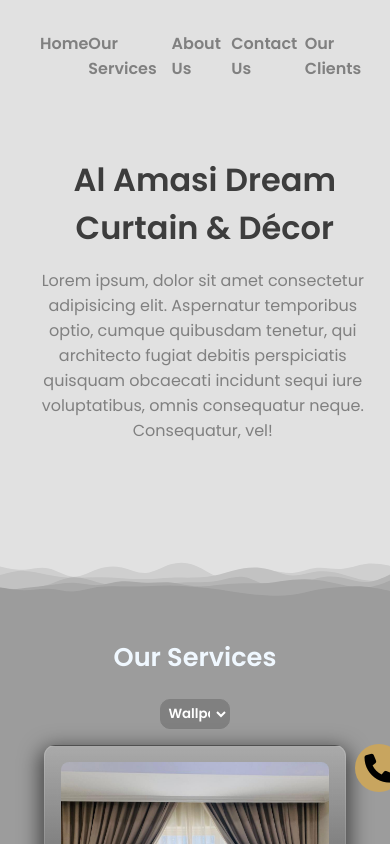
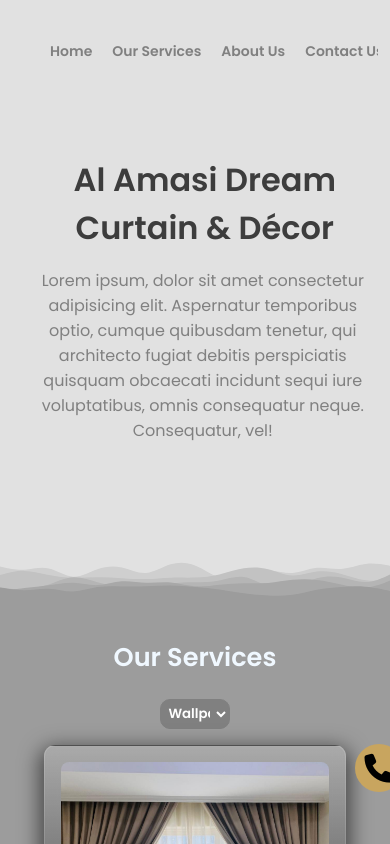
Before and after one commit to muhammad-salem-coder/curtain_website, a React (Vite) app: page / in a window 390 px wide. Shown: the top 844 px of the page. Built offline with nearby package versions, Linux system fonts and the light colour scheme.

Commit message:
Hosting using bunlde

```diff
--- a/src/index.css
+++ b/src/index.css
@@ -44,29 +44,42 @@ body::-webkit-scrollbar-thumb:hover {
   display: flex;
   padding: 15px 0;
   z-index: 1000;
+  overflow-x: auto;
 }
-
 .navbar ul {
   font-weight: 750;
   list-style: none;
   width: 100%;
   display: flex;
-  justify-content: space-around;
+  justify-content: space-evenly;
+  flex-wrap: nowrap;
 }
 
-.navbar li{
+.navbar li {
   cursor: pointer;
+  white-space: nowrap;
 }
 
-.navbar a{
+.navbar a {
   text-decoration: none;
   color: grey;
 }
 
-
 .navbar li:hover {
   border-bottom: 5px solid rgb(101, 101, 101);
   border-radius: 5px 5px;
+}
+
+/* Media query for smaller screens */
+@media screen and (max-width: 768px) {
+  .navbar ul {
+    justify-content: space-between; /* Adjust spacing for smaller screens */
+  }
+
+  .navbar li {
+    font-size: 14px; /* Reduce font size */
+    padding: 10px; /* Adjust padding */
+  }
 }
 
 section{
```
